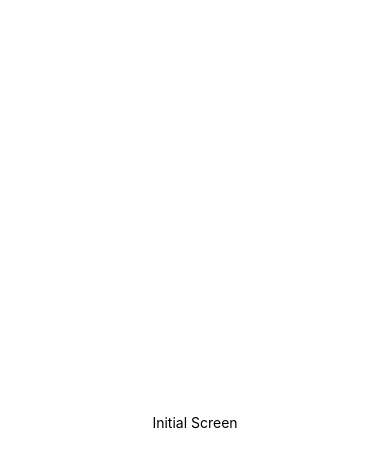
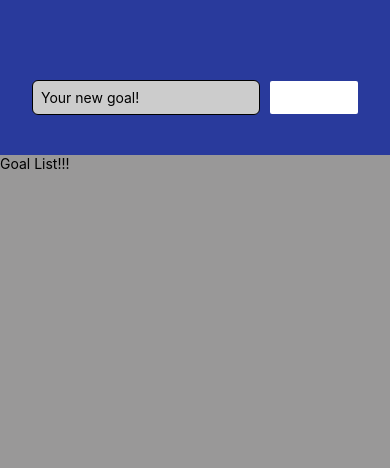
Before and after one commit to AtanasBondzhakov/goal-list, a React Native app: screen / in a window 390 px wide. Shown: the top 468 px of the page. Built offline with nearby package versions, Linux system fonts and the light colour scheme.

Commit message:
Add simpe containers

```diff
--- a/App.js
+++ b/App.js
@@ -1,20 +1,43 @@
-import { StatusBar } from 'expo-status-bar';
-import { StyleSheet, Text, View } from 'react-native';
+import { Button, StyleSheet, Text, TextInput, View } from 'react-native';
 
 export default function App() {
     return (
-    <View style={styles.container}>
-      <Text>Initial Screen</Text>
-      <StatusBar style="auto" />
+        <View style={styles.appContainer}>
+            <View style={styles.inputContainer}>
+                <TextInput style={styles.inputText} placeholder='Your new goal!' />
+                <Button title='Add Goal' color='#fff'/>
+            </View>
+            <View style={styles.goalListContainer}>
+                <Text>Goal List!!!</Text>
+            </View>
         </View>
     );
 }
 
 const styles = StyleSheet.create({
-  container: {
+    appContainer: {
         flex: 1,
-    backgroundColor: '#fff',
+        backgroundColor: '#cccccc'
+    },
+    inputContainer: {
+        flex: 1,
+        backgroundColor: '#293a9cff',
+        flexDirection: 'row',
+        justifyContent: 'space-between',
         alignItems: 'center',
-    justifyContent: 'center',
+        paddingTop: 40,
+        paddingHorizontal: 32
     },
+    goalListContainer: {
+        flex: 6,
+        backgroundColor: '#999898ff'
+    },
+    inputText: {
+        // borderColor: '#222',
+        borderRadius: 6,
+        borderWidth: 1,
+        width: '70%',
+        backgroundColor: '#ccc',
+        padding: 8
+    }
 });
```
Lines whose indentation alone changed are shown as unchanged.
